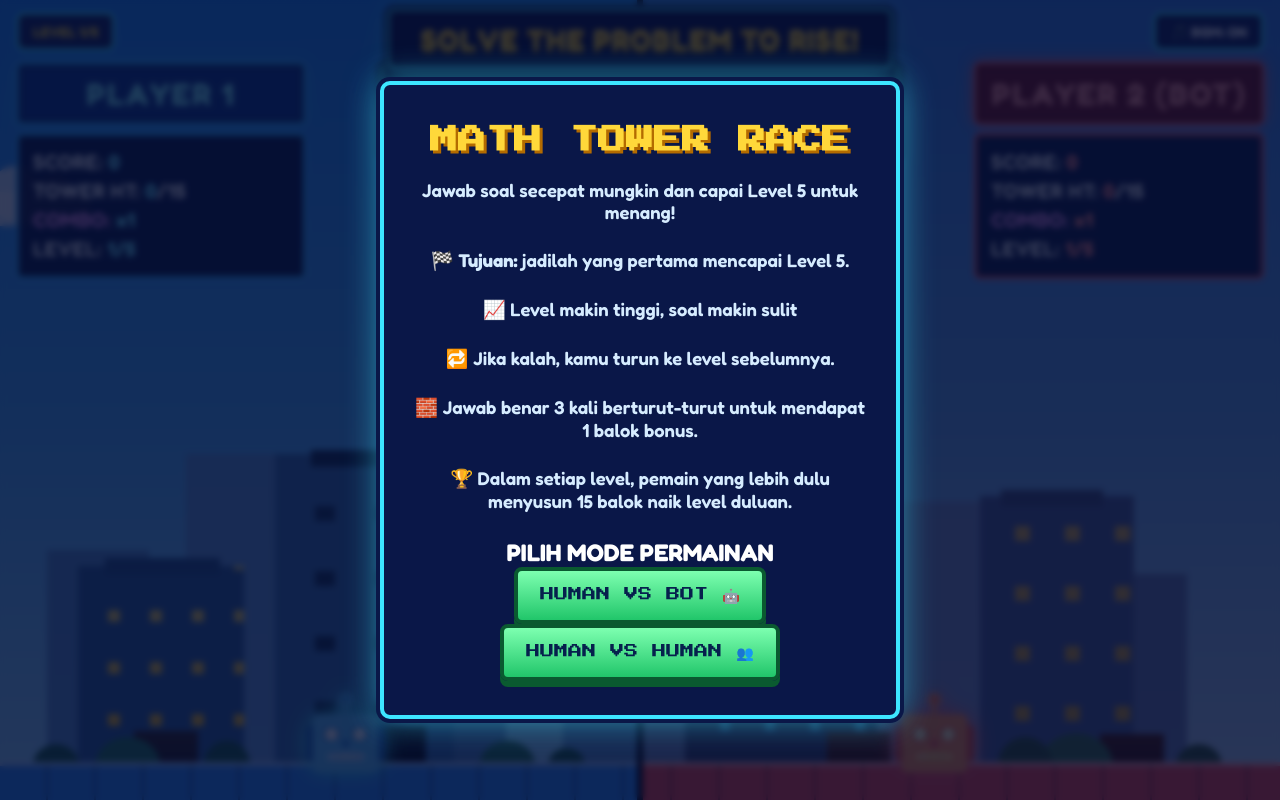
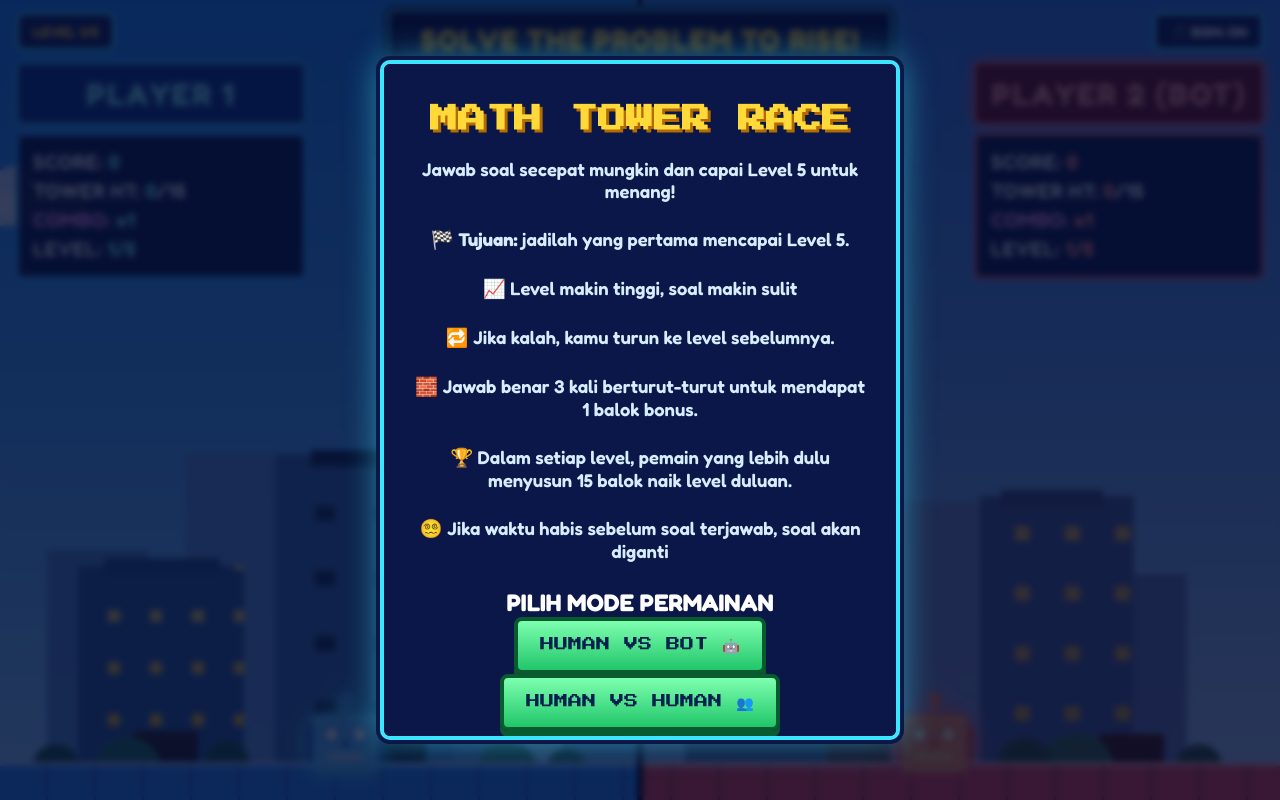
Before and after one commit to aaliyaahd/PROYEK-MTR, a plain HTML site: page index.html in a window 1280 px wide. Drawn offline with Linux system fonts and the light colour scheme.

Commit message:
Add files via upload

```diff
--- a/index.html
+++ b/index.html
@@ -22,6 +22,7 @@
                 <p>🔁 Jika kalah, kamu turun ke level sebelumnya.</p>
                 <p>🧱 Jawab benar 3 kali berturut-turut untuk mendapat 1 balok bonus.</p>
                 <p>🏆 Dalam setiap level, pemain yang lebih dulu menyusun 15 balok naik level duluan.</p>
+                <p>😵‍💫 Jika waktu habis sebelum soal terjawab, soal akan diganti</p>
             </div>
             <h2 class="mode-heading">PILIH MODE PERMAINAN</h2>
             <div class="mode-buttons">
```
